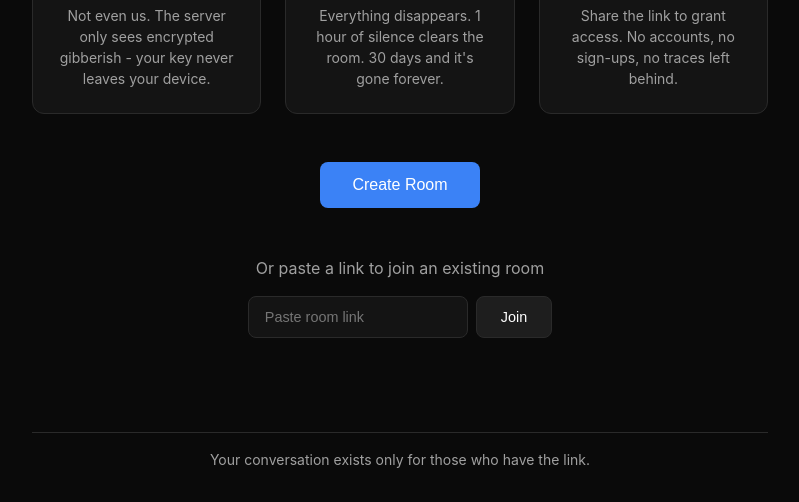
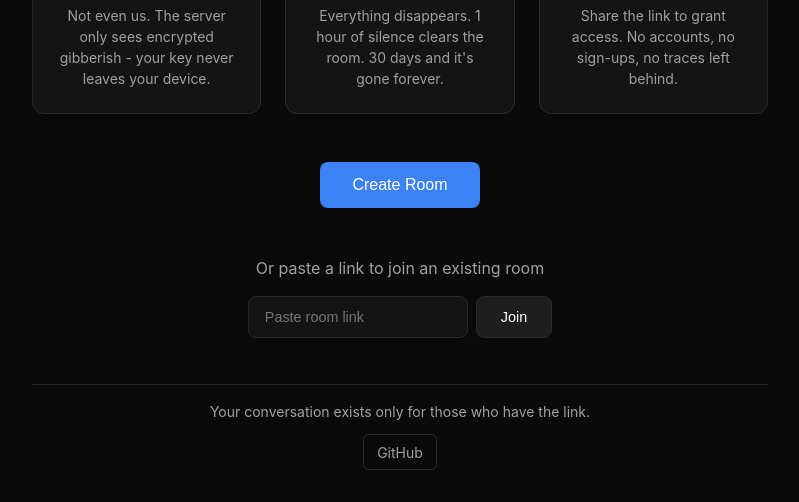
Before and after one commit to ted2048-maker/fogchan, a website built with Vite: page web/index.html in a window 1280 px wide. Shown: the part 298-800 px from the top of the page, without its empty margins (240-1039 px from the left). Built offline with nearby package versions, Linux system fonts and the light colour scheme.

Commit message:
Add GitHub link to web footer
Co-Authored-By: Claude Opus 4.5 <noreply@anthropic.com>

```diff
--- a/web/index.html
+++ b/web/index.html
@@ -46,6 +46,7 @@
 
     <footer>
       <p>Your conversation exists only for those who have the link.</p>
+      <a href="https://github.com/ted2048-maker/fogchan" target="_blank" rel="noopener" class="github-link">GitHub</a>
     </footer>
   </div>
 
--- a/web/src/styles.css
+++ b/web/src/styles.css
@@ -224,6 +224,23 @@ footer {
   border-top: 1px solid var(--border);
   color: var(--text-secondary);
   font-size: 0.875rem;
+}
+
+.github-link {
+  display: inline-block;
+  margin-top: 0.75rem;
+  color: var(--text-secondary);
+  text-decoration: none;
+  font-size: 0.875rem;
+  padding: 0.4rem 0.8rem;
+  border: 1px solid var(--border);
+  border-radius: 6px;
+  transition: color 0.2s, border-color 0.2s;
+}
+
+.github-link:hover {
+  color: var(--text-primary);
+  border-color: var(--text-secondary);
 }
 
 /* Chat Page */
```
